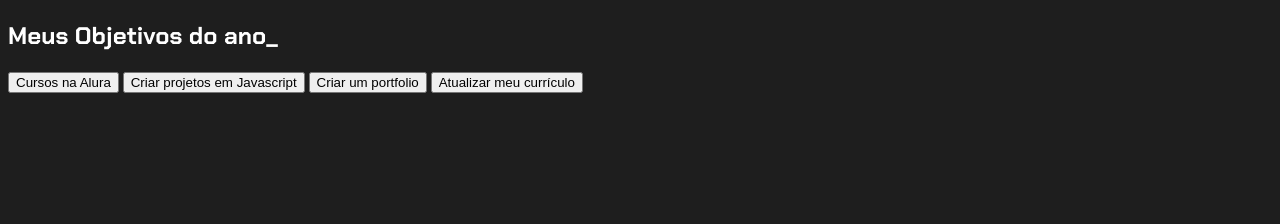
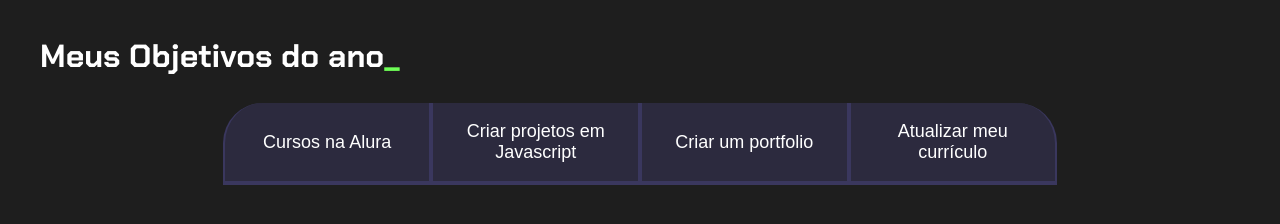
Before and after one commit to 143108/2k24, a plain HTML site: page index.html in a window 1280 px wide. Drawn offline with Linux system fonts and the light colour scheme.

Commit message:
Add files via upload

```diff
--- a/style.css
+++ b/style.css
@@ -14,3 +14,63 @@ body {
     color: var(--branco);
     font-family: 'Chakra Petch', sans-serif;
 }
+
+
+.conteudo-principal {
+    display: flex;
+    flex-direction: column;
+    justify-content: center;
+    align-items: center;
+    max-width: 1200px;
+    width: 100%;
+    margin: 0 auto;
+}
+
+.titulo-principal {
+    text-align: left;
+    width: 100%;
+    font-size: 32px;
+}
+
+.titulo-principal span {
+    color: var(--verde);
+}
+
+.botao {
+    font-family: "Crakra Petch", sans-serif;
+    background-color: var(--botao-inativo);
+    color: var(--branco);
+    display: flex;
+    justify-content: center;
+    padding: 1em;
+    font-size: 18px;
+    align-items: center;
+    width: 100%;
+    border-bottom: 4px solid var(--botao-ativo);
+    border-left: 2px solid var(--botao-ativo);
+    border-right: 2px solid var(--botao-ativo);
+    border-top: none;
+}
+
+.botao:first-child {
+    border-radius: 40px 40px 0 0;
+}
+
+.botoes {
+    display: block;
+}
+
+
+@media screen and (min-width: 768px) {
+    .botoes {
+        display: flex;
+    }
+
+    .botao:first-child {
+        border-radius: 40px 0 0 0;
+    }
+
+    .botao:last-child {
+        border-radius: 0 40px 0 0;
+    }
+}
```
